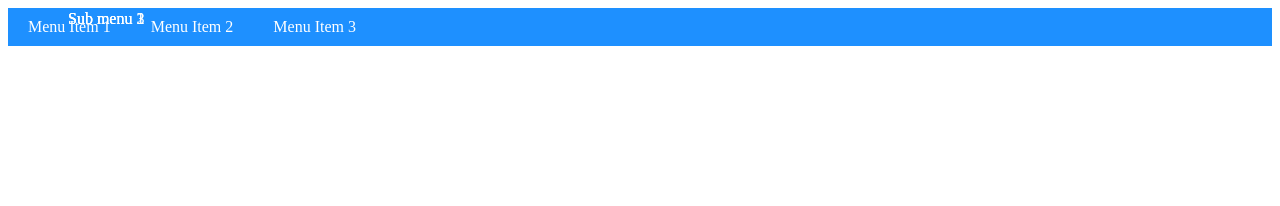
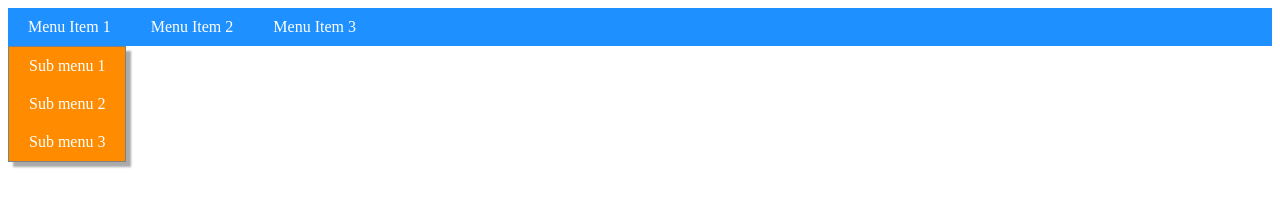
Before and after one commit to xXblue-beastXx/Webpage, a plain HTML site: page menu dropdown.htm in a window 1280 px wide. Drawn offline with Linux system fonts and the light colour scheme.

Commit message:
Update menu dropdown.htm

```diff
--- a/menu dropdown.htm
+++ b/menu dropdown.htm
@@ -2,44 +2,49 @@
 <html>
 <head>
 <style>
-        ul.primary-menu {
-        overflow:hidden;
+    ul {
+        list-style-type: none;
         margin: 0;
         padding: 0;
-        list-style-type: none;
-        background-color: Dodgerblue;
-}
-       ul.primary-menu li {
-        float: left;
-}
-    ul.primary-menu li a {
+    }
+    ul li a {
         display: block;
         padding: 10px 20px;
         color: white;
         text-decoration: none;
         text-align: center;
 }
-.parent-menu {
+    ul.primary-menu {
+        overflow: hidden;
+        background-color: Dodgerblue;
+}
+    ul.primary-menu > li {
+        float: left;
+}
+.parent-menu > a {
        position: relative;
 }
 .sub-menu {
-       display: block;
        position: absolute;
-       top: 0;
+       color: blue;
+       background-color: darkorange;
        z-index: 1;
+       border: 1px solid grey;
+       box-shadow: 5px 5px 2px #aaa;
 }
 </style>
-</head>
+    </head>
 <body>
 <ul class="primary-menu">
-     <li class="parent-menu"><a href="#">Menu Item 1</a></li>
-         <ul>
-             <li class="sub-menu"><a href="#">Sub menu 1</a></li>
-             <li class="sub-menu"><a href="#">Sub menu 2</a></li>
-             <li class="sub-menu"><a href="#">Sub menu 3</a></li>
+     <li class="parent-menu"><a href="#">Menu Item 1</a>
+         <ul class="sub-menu">
+             <li><a href="#">Sub menu 1</a></li>
+             <li><a href="#">Sub menu 2</a></li>
+             <li><a href="#">Sub menu 3</a></li>
          </ul>
+     </li>
      <li><a href="#">Menu Item 2</a></li>
      <li><a href="#">Menu Item 3</a></li>
 </ul>
-</body>
+    </body>
 </html>
```
